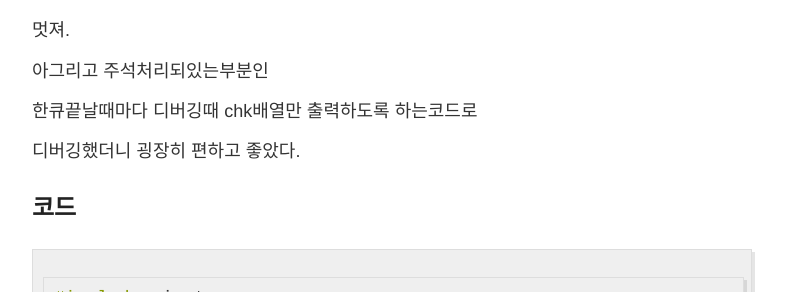
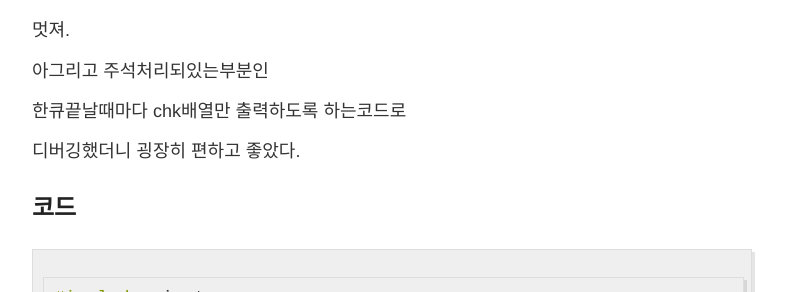
Before and after one commit to newbrother/newbrother.github.io, a Jekyll site: the page built from _posts/2019-3-29-BOJ-4485.md, in a window 1280 px wide and 900 px high, scrolled down 677 px. Shown: the part 159-451 px from the top of the window, without its empty margins (248-1034 px from the left). Built offline with Jekyll 4.4.1, drawn with Linux system fonts in a browser that asks for light colours.

Commit message:
Update 2019-3-29-BOJ-4485.md

```diff
--- a/_posts/2019-3-29-BOJ-4485.md
+++ b/_posts/2019-3-29-BOJ-4485.md
@@ -37,7 +37,7 @@ chk가 0이거나 chk[nx][ny]-arr[nx][ny]>cnt 조건을 만족하면
 
 아그리고 주석처리되있는부분인
 
-한큐끝날때마다 디버깅때 chk배열만 출력하도록 하는코드로
+한큐끝날때마다 chk배열만 출력하도록 하는코드로
 
 디버깅했더니 굉장히 편하고 좋았다.
 
```
